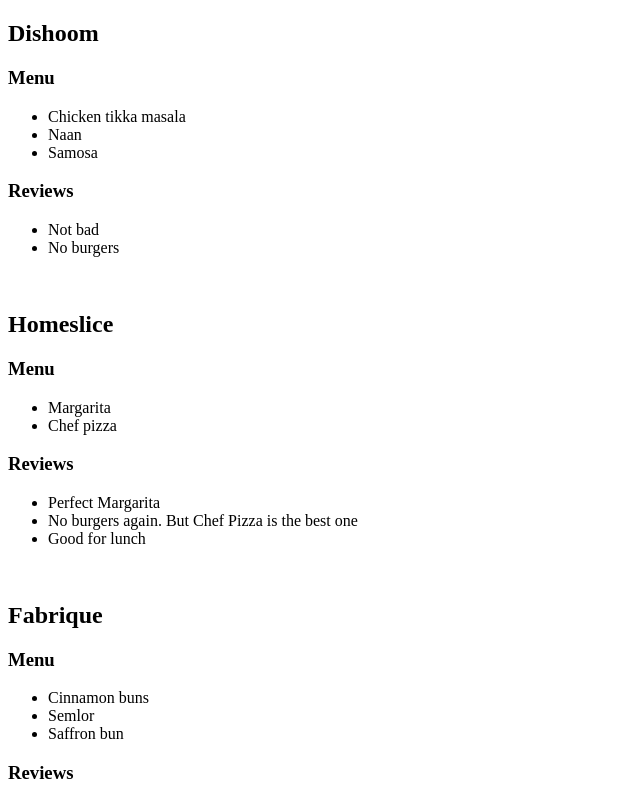
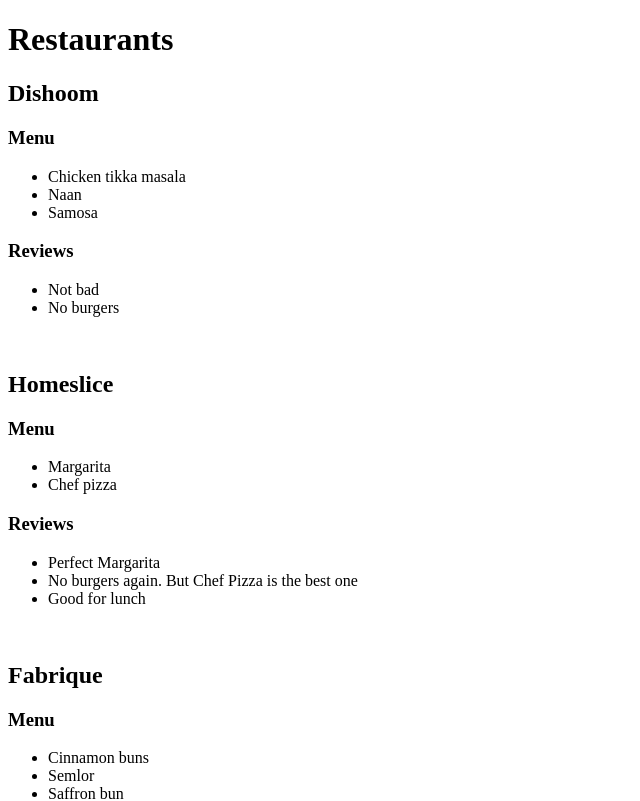
Before and after one commit to jsteacat/react-project, a React (Vite) app: page / in a window 1280 px wide. Shown: the top 801 px of the page, without its empty margins (0-640 px from the left). Built offline with nearby package versions, Linux system fonts and the light colour scheme.

Commit message:
add restaurants list

```diff
--- a/src/main.jsx
+++ b/src/main.jsx
@@ -7,6 +7,7 @@ const reactRoot = createRoot(root)
 
 reactRoot.render(
   <div className="restaurants">
+    <h1>Restaurants</h1>
     {restaurants.map((restaurant) => {
       return (
         <div key={restaurant.id} className="restaurant">
```
